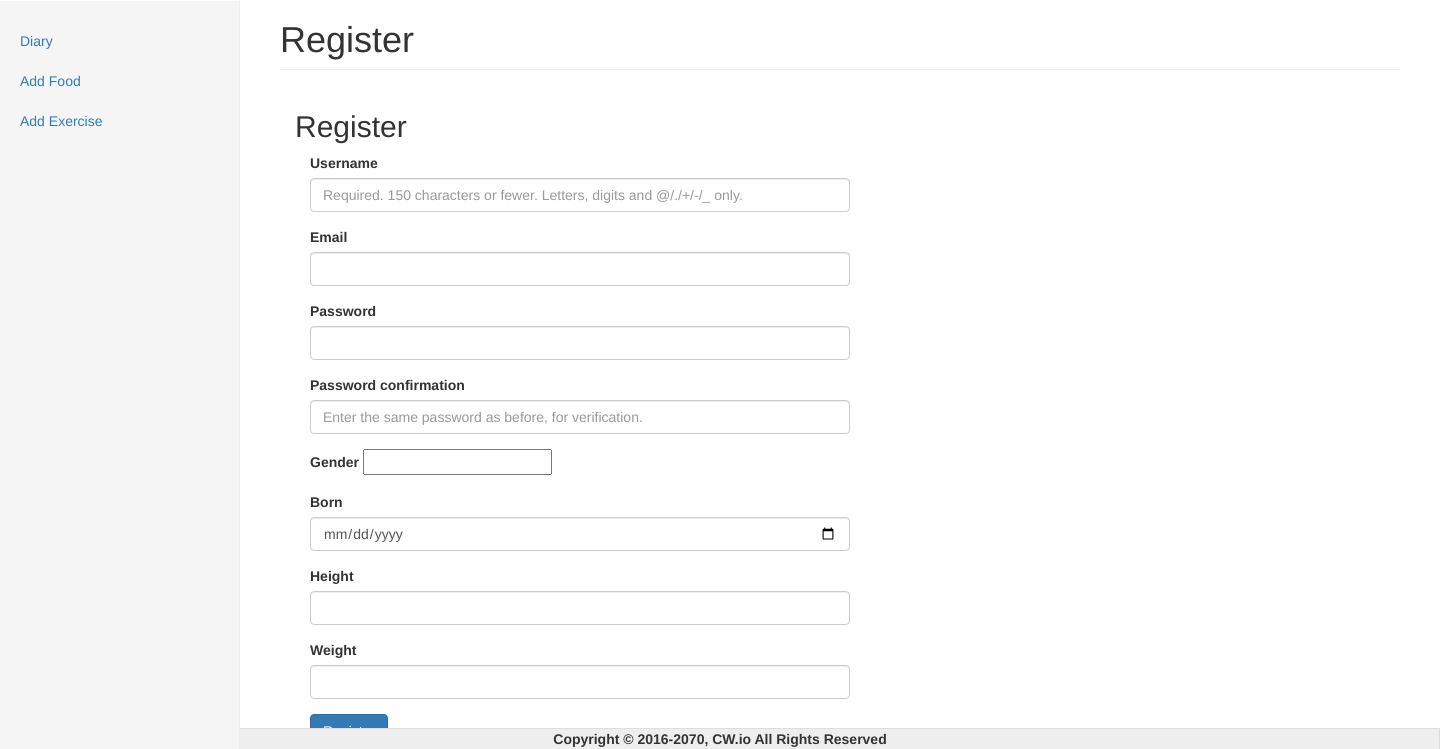
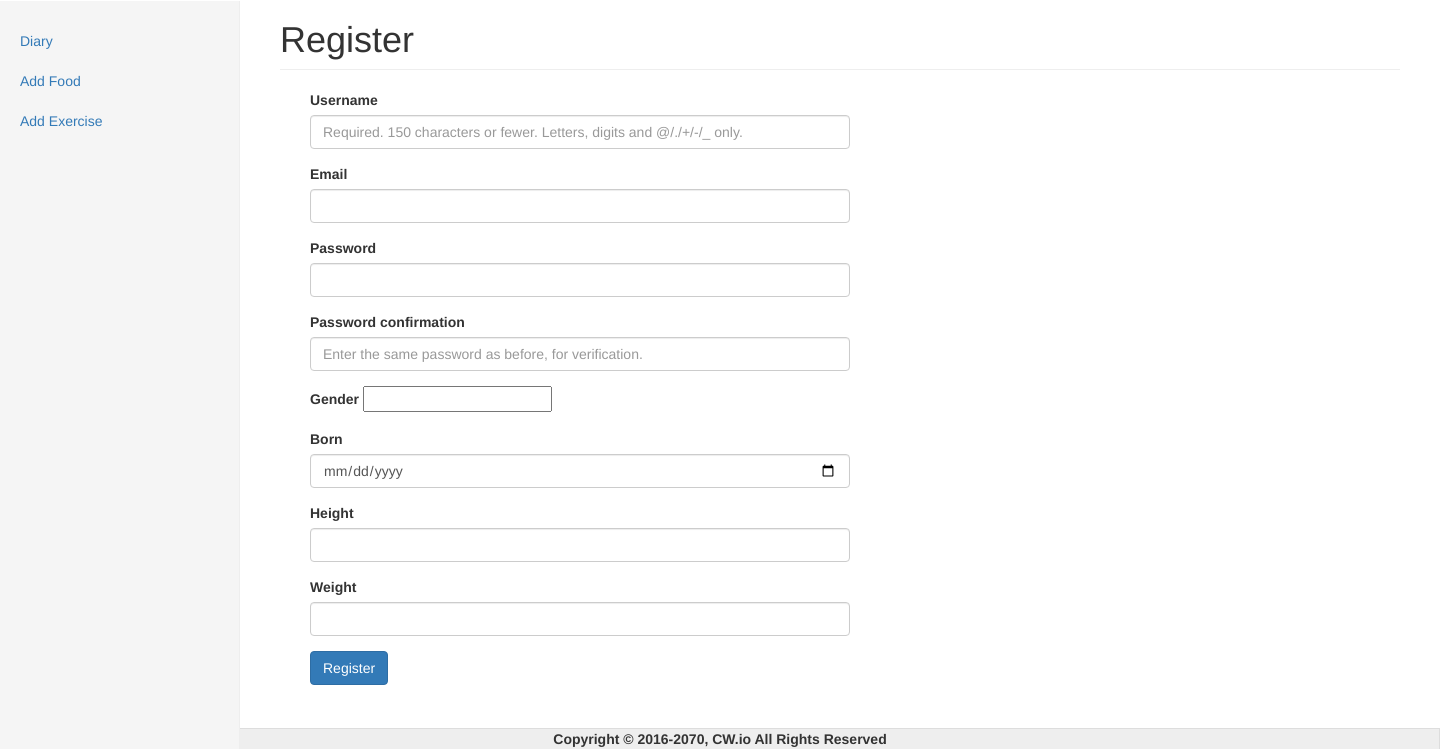
Before and after one commit to isik5/Fall2016Swe573, a Django app: page /accounts/register/ in a window 1440 px wide. Shown: the part 50-799 px from the top of the page. Run offline with Django 3.2, Linux system fonts and the light colour scheme; some libraries are stand-ins or nearby versions.

Commit message:
html updates

```diff
--- a/tracker/templates/register.html
+++ b/tracker/templates/register.html
@@ -3,9 +3,7 @@
 {% block content %}
     <div class="container">
 
-        <h2>Register</h2>
-
-        {% for field in form %}
+          {% for field in form %}
             {{ field.error }}
 
         {% endfor %}
```
